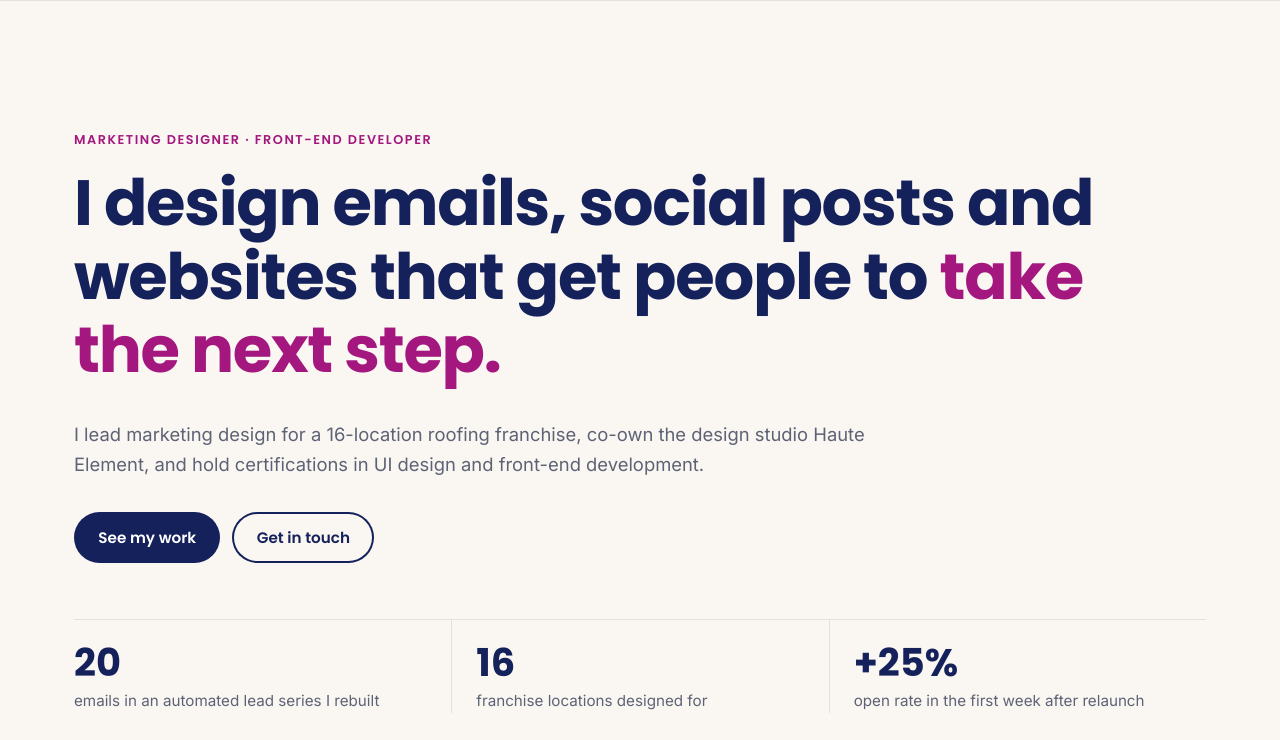
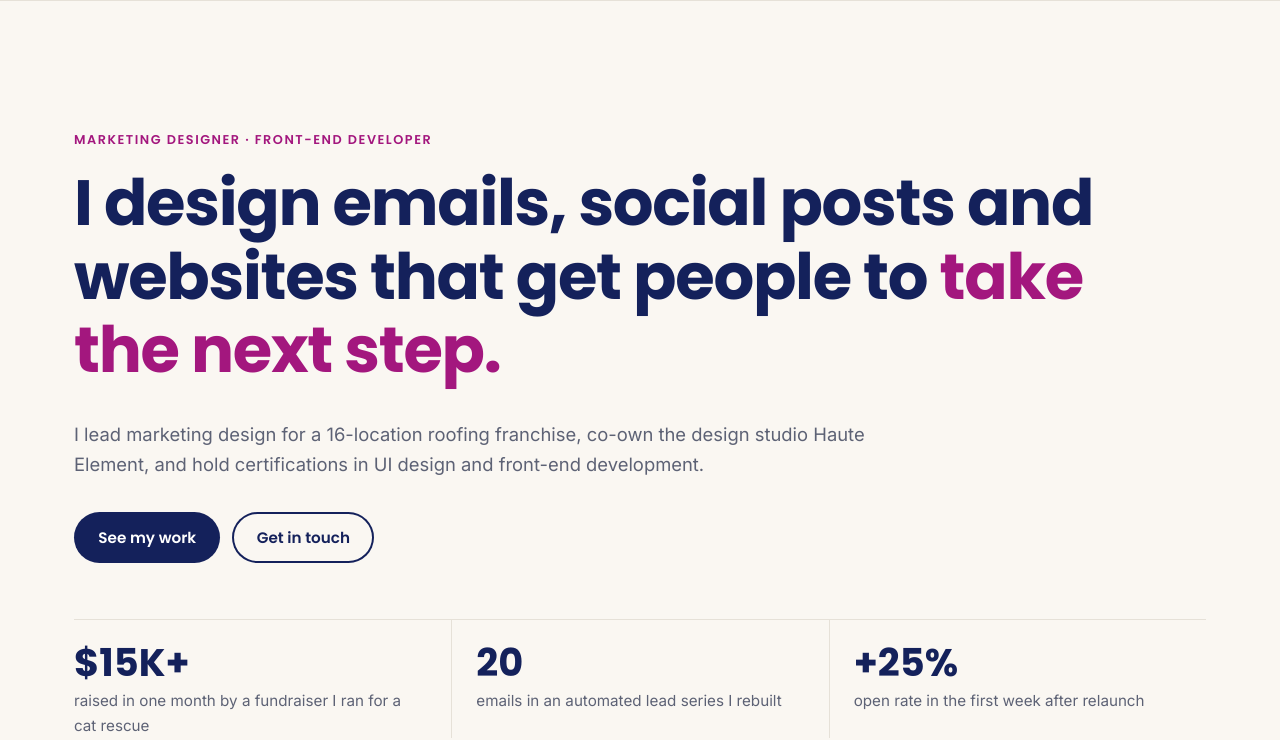
Before and after one commit to MelSchne1975/website-portfolio-final1, a plain HTML site: page index.html in a window 1280 px wide. Shown: the part 68-808 px from the top of the page. Drawn offline with Linux system fonts and the light colour scheme.

Commit message:
Add files via upload

```diff
--- a/index.html
+++ b/index.html
@@ -40,8 +40,8 @@
         <a class="btn btn-ghost" href="#contact">Get in touch</a>
       </div>
       <dl class="stats">
+        <div><dt>$15K+</dt><dd>raised in one month by a fundraiser I ran for a cat rescue</dd></div>
         <div><dt>20</dt><dd>emails in an automated lead series I rebuilt</dd></div>
-        <div><dt>16</dt><dd>franchise locations designed for</dd></div>
         <div><dt>+25%</dt><dd>open rate in the first week after relaunch</dd></div>
       </dl>
     </div>
```
